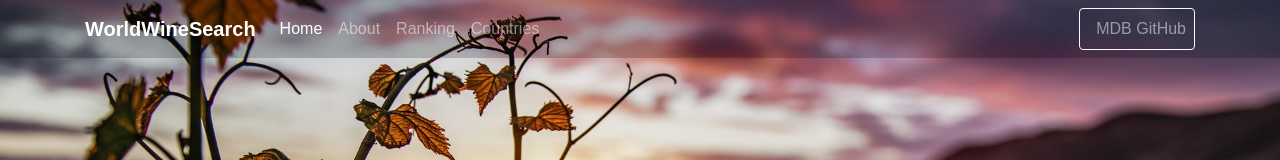
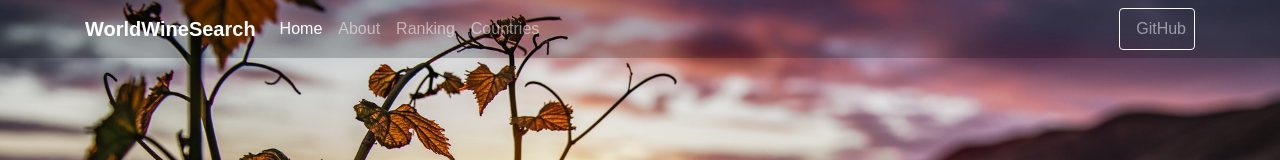
Before and after one commit to xdth/WorldWineApp_frontend_bkp, a React (Create React App) app: page / in a window 1280 px wide. Shown: the top 160 px of the page. Built offline with nearby package versions, Linux system fonts and the light colour scheme.

Commit message:
adding navbar links

```diff
--- a/src/components/navbar.js
+++ b/src/components/navbar.js
@@ -43,19 +43,14 @@ const Navbar = () => {
                 {/* Right */}
                 <ul class="navbar-nav nav-flex-icons">
                   <li class="nav-item">
-                    <a href="https://www.facebook.com/mdbootstrap" class="nav-link" target="_blank">
+                    <a href="#" class="nav-link" target="_blank">
                       <i class="fab fa-facebook-f"></i>
                     </a>
                   </li>
                   <li class="nav-item">
-                    <a href="https://twitter.com/MDBootstrap" class="nav-link" target="_blank">
-                      <i class="fab fa-twitter"></i>
-                    </a>
-                  </li>
-                  <li class="nav-item">
-                    <a href="https://github.com/mdbootstrap/bootstrap-material-design" class="nav-link border border-light rounded"
+                    <a href="#" class="nav-link border border-light rounded"
                       target="_blank">
-                      <i class="fab fa-github mr-2"></i>MDB GitHub
+                      <i class="fab fa-github mr-2"></i>GitHub
                     </a>
                   </li>
                 </ul>
```
